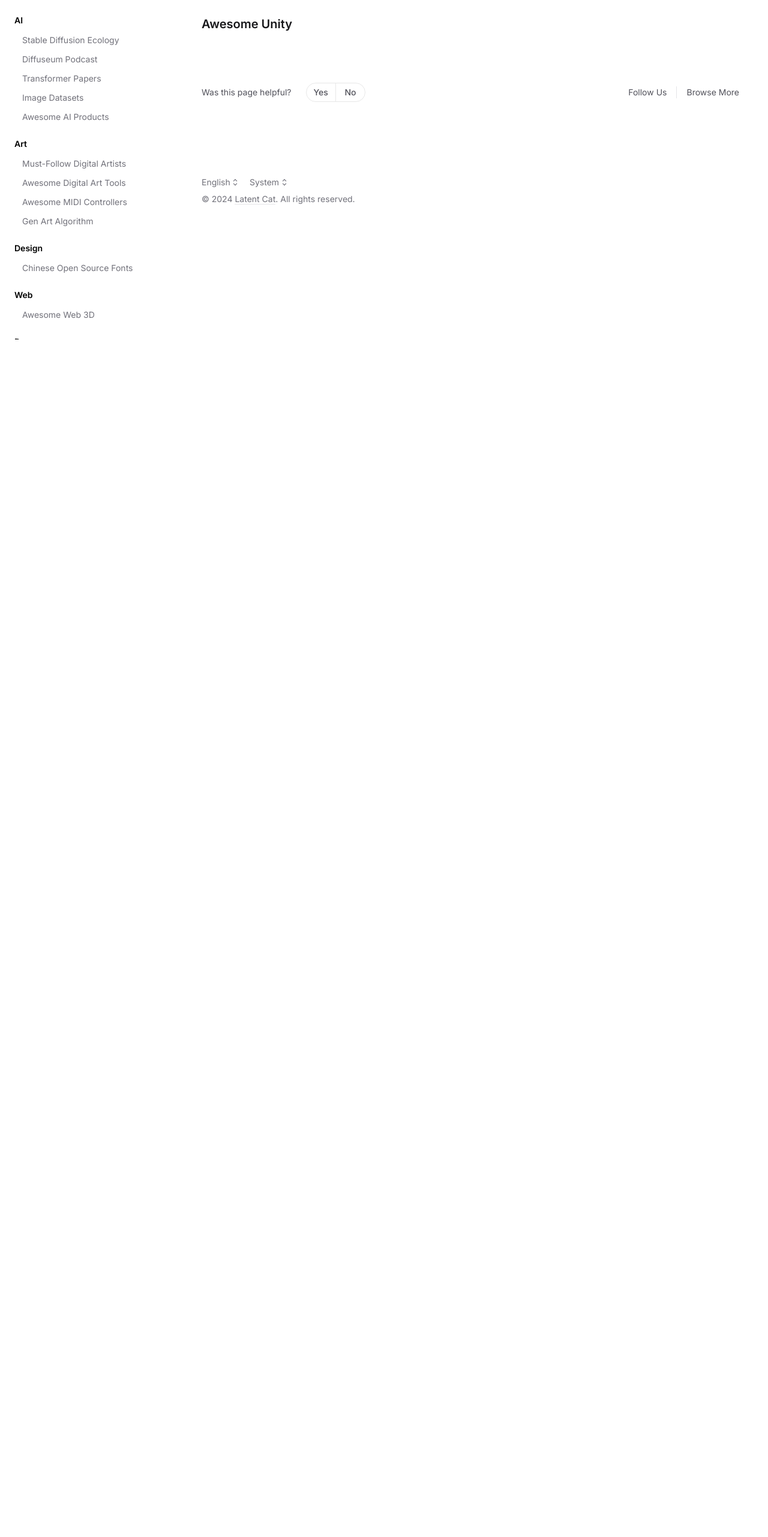
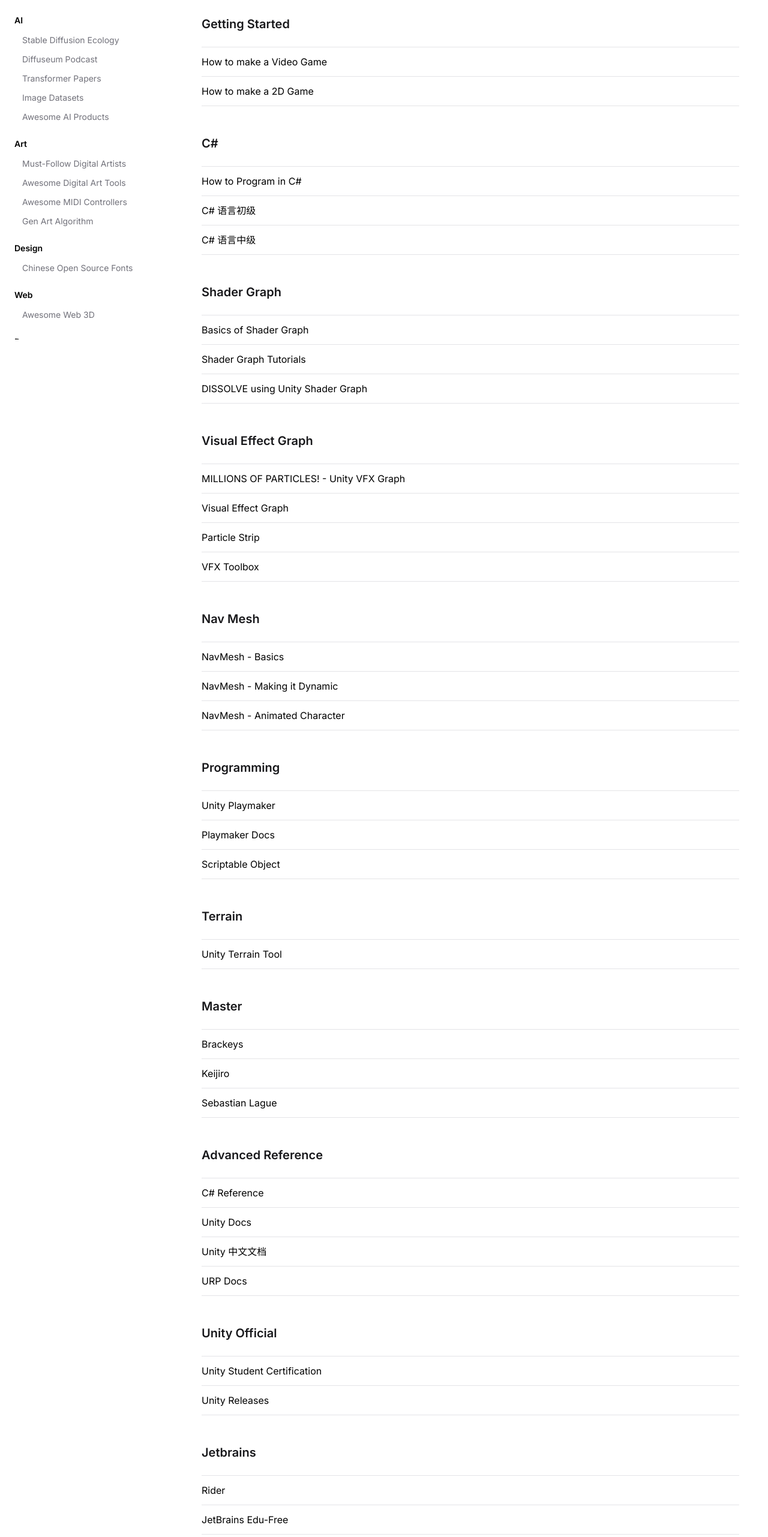
Before and after one commit to latentcat/latentbox, a Next.js app: page /en/awesome-unity in a window 1280 px wide. Shown: the part 234-2797 px from the top of the page at 60% size. Before the commit the page ends 856 px from the top, so only its background shows below. Built offline with nearby package versions, Linux system fonts and the light colour scheme.

Commit message:
update awesome unity

```diff
--- a/messages/en.json
+++ b/messages/en.json
@@ -175,7 +175,19 @@
     },
     "awesome-unity": {
       "title": "Awesome Unity",
-      "desc": ""
+      "desc": "",
+      "getting_started": "Getting Started",
+      "csharp": "C#",
+      "shader_graph": "Shader Graph",
+      "vfx_graph": "Visual Effect Graph",
+      "nav_mesh": "Nav Mesh",
+      "programming": "Programming",
+      "terrain": "Terrain",
+      "master": "Master",
+      "advanced_reference": "Advanced Reference",
+      "unity_official": "Unity Official",
+      "jetbrains": "Jetbrains",
+      "vrchat": "VRChat"
     },
     "vis-tools": {
       "title": "Awesome Vis Tools",
--- a/messages/zh.json
+++ b/messages/zh.json
@@ -175,7 +175,19 @@
     },
     "awesome-unity": {
       "title": "Unity 从入门到精通",
-      "desc": ""
+      "desc": "",
+      "getting_started": "入门",
+      "csharp": "C#",
+      "shader_graph": "Shader Graph",
+      "vfx_graph": "Visual Effect Graph",
+      "nav_mesh": "Nav Mesh",
+      "programming": "编程",
+      "terrain": "地形",
+      "master": "大师",
+      "advanced_reference": "高级参考",
+      "unity_official": "Unity 官方",
+      "jetbrains": "Jetbrains",
+      "vrchat": "VRChat"
     },
     "vis-tools": {
       "title": "可视化工具大全",
--- /dev/null
+++ b/src/app/[locale]/(docs)/awesome-unity/data.ts
@@ -0,0 +1,217 @@
+import { ResourceItem } from "@/lib/data_types";
+
+
+export const dataGettingStarted: ResourceItem[] = [
+  {
+    id: "how-to-make-a-video-game",
+    name: "How to make a Video Game",
+    url: "https://www.youtube.com/watch?v=j48LtUkZRjU&list=PLPV2KyIb3jR5QFsefuO2RlAgWEz6EvVi6",
+  },
+  {
+    id: "how-to-make-a-2d-game",
+    name: "How to make a 2D Game",
+    url: "https://www.youtube.com/watch?v=on9nwbZngyw&list=PLPV2KyIb3jR6TFcFuzI2bB7TMNIIBpKMQ",
+  }
+];
+
+export const dataCSharp: ResourceItem[] = [
+  {
+    id: "how-to-program-in-csharp",
+    name: "How to Program in C#",
+    url: "https://www.youtube.com/watch?v=g-9Jp4dmOBo&list=PLPV2KyIb3jR4CtEelGPsmPzlvP7ISPYzR&index=3",
+  },
+  {
+    id: "csharp-language-beginner",
+    name: "C# 语言初级",
+    url: "https://www.bilibili.com/video/BV1oy4y1q7jJ",
+  },
+  {
+    id: "csharp-language-intermediate",
+    name: "C# 语言中级",
+    url: "https://www.bilibili.com/video/BV1f5411G7bp",
+  }
+];
+
+
+export const dataShaderGraph: ResourceItem[] = [
+  {
+    id: "basics-of-shader-graph",
+    name: "Basics of Shader Graph",
+    url: "https://www.youtube.com/watch?v=Ar9eIn4z6XE",
+  },
+  {
+    id: "shader-graph-tutorials",
+    name: "Shader Graph Tutorials",
+    url: "https://www.youtube.com/watch?v=NiOGWZXBg4Y&list=PLPV2KyIb3jR6Q9Iz3PiQ3nvNowtEJ97Tu",
+  },
+  {
+    id: "dissolve-using-unity-shader-graph",
+    name: "DISSOLVE using Unity Shader Graph",
+    url: "https://www.youtube.com/watch?v=taMp1g1pBeE",
+  }
+];
+
+export const dataVFXGraph: ResourceItem[] = [
+  {
+    id: "millions-of-particles",
+    name: "MILLIONS OF PARTICLES! - Unity VFX Graph",
+    url: "https://www.youtube.com/watch?v=FvZNVQuLDjI",
+  },
+  {
+    id: "visual-effect-graph-basic-application",
+    name: "Visual Effect Graph",
+    url: "https://www.youtube.com/watch?v=Xwmdl4sbsjY",
+  },
+  {
+    id: "particle-strip",
+    name: "Particle Strip",
+    url: "https://www.youtube.com/watch?v=gdb9zvHh3r0",
+  },
+  {
+    id: "vfx-toolbox",
+    name: "VFX Toolbox",
+    url: "https://github.com/Unity-Technologies/VFXToolbox",
+  }
+];
+
+export const dataNavMesh: ResourceItem[] = [
+  {
+    id: "unity-navmesh-tutorial-basics",
+    name: "NavMesh - Basics",
+    url: "https://www.youtube.com/watch?v=CHV1ymlw-P8",
+  },
+  {
+    id: "unity-navmesh-tutorial-making-it-dynamic",
+    name: "NavMesh - Making it Dynamic",
+    url: "https://www.youtube.com/watch?v=FkLJ45Pt-mY&t=315s",
+  },
+  {
+    id: "unity-navmesh-tutorial-animated-character",
+    name: "NavMesh - Animated Character",
+    url: "https://www.youtube.com/watch?v=blPglabGueM&t=762s",
+  }
+];
+
+export const dataProgramming: ResourceItem[] = [
+  {
+    id: "unity-playmaker",
+    name: "Unity Playmaker",
+    url: "https://assetstore.unity.com/packages/tools/visual-scripting/playmaker-368",
+  },
+  {
+    id: "playmaker-document",
+    name: "Playmaker Docs",
+    url: "https://hutonggames.com/index.html",
+  },
+  {
+    id: "scriptable-object-introduction",
+    name: "Scriptable Object",
+    url: "https://www.youtube.com/watch?v=aPXvoWVabPY&t=213s",
+  }
+];
+
+export const dataTerrain: ResourceItem[] = [
+  {
+    id: "unity-terrain-tool",
+    name: "Unity Terrain Tool",
+    url: "https://www.youtube.com/watch?v=smnLYvF40s4",
+  }
+];
+
+export const dataMaster: ResourceItem[] = [
+  {
+    id: "brackeys",
+    name: "Brackeys",
+    url: "https://www.youtube.com/user/Brackeys",
+  },
+  {
+    id: "keijiro",
+    name: "Keijiro",
+    url: "https://github.com/keijiro",
+  },
+  {
+    id: "sebastian-lague",
+    name: "Sebastian Lague",
+    url: "https://www.youtube.com/@SebastianLague",
+  }
+];
+
+export const dataAdvancedReference: ResourceItem[] = [
+  {
+    id: "csharp-reference-tutorial",
+    name: "C# Reference",
+    url: "https://www.w3schools.com/cs/",
+  },
+  {
+    id: "unity-english-document",
+    name: "Unity Docs",
+    url: "https://docs.unity3d.com/",
+  },
+  {
+    id: "unity-chinese-document",
+    name: "Unity 中文文档",
+    url: "https://docs.unity.cn/cn/current/Manual/index.html",
+  },
+  {
+    id: "urp-document",
+    name: "URP Docs",
+    url: "https://docs.unity3d.com/Packages/com.unity.render-pipelines.universal@12.1/manual/index.html",
+  },
+];
+
+export const dataUnityOfficial: ResourceItem[] = [
+  {
+    id: "unity-student-certification",
+    name: "Unity Student Certification",
+    url: "https://store.unity.com/academic/unity-student",
+  },
+  {
+    id: "unity-installation-package-download",
+    name: "Unity Releases",
+    url: "https://unity.com/releases",
+  }
+];
+
+export const dataJetBrains: ResourceItem[] = [
+  {
+    id: "rider",
+    name: "Rider",
+    url: "https://www.jetbrains.com/rider/",
+  },
+  {
+    id: "jetbrains-community-education",
+    name: "JetBrains Edu-Free",
+    url: "https://www.jetbrains.com/community/education/#students",
+  }
+];
+
+export const dataVRChat: ResourceItem[] = [
+  {
+    id: "vrchat-resources",
+    name: "Awesome VRChat",
+    url: "https://github.com/madjin/awesome-vrchat",
+  },
+  {
+    id: "shader-forge",
+    name: "Shader Forge",
+    url: "https://acegikmo.com/shaderforge/",
+  }
+];
+
+const data = {
+  dataGettingStarted,
+  dataCSharp,
+  dataShaderGraph,
+  dataVFXGraph,
+  dataNavMesh,
+  dataProgramming,
+  dataTerrain,
+  dataMaster,
+  dataAdvancedReference,
+  dataUnityOfficial,
+  dataJetBrains,
+  dataVRChat,
+}
+
+
+export default data
--- a/src/app/[locale]/(docs)/awesome-unity/page.tsx
+++ b/src/app/[locale]/(docs)/awesome-unity/page.tsx
@@ -2,6 +2,8 @@ import { CollectionLayout } from "@/components/SimpleLayout";
 import { getTranslations } from "next-intl/server";
 import { SectionTitle } from "@/components/collection/SectionTitle";
 import { useTranslations } from "next-intl";
+import { ListView } from "@/components/collection/ListView";
+import data from "./data";
 
 
 export default function Page() {
@@ -13,7 +15,41 @@ export default function Page() {
       intro={t("desc")}
     >
 
-      <SectionTitle title={t("title")} />
+      <SectionTitle title={t("getting_started")} />
+      <ListView data={data.dataGettingStarted} />
+
+      <SectionTitle title={t("csharp")} />
+      <ListView data={data.dataCSharp} />
+
+      <SectionTitle title={t("shader_graph")} />
+      <ListView data={data.dataShaderGraph} />
+
+      <SectionTitle title={t("vfx_graph")} />
+      <ListView data={data.dataVFXGraph} />
+
+      <SectionTitle title={t("nav_mesh")} />
+      <ListView data={data.dataNavMesh} />
+
+      <SectionTitle title={t("programming")} />
+      <ListView data={data.dataProgramming} />
+
+      <SectionTitle title={t("terrain")} />
+      <ListView data={data.dataTerrain} />
+
+      <SectionTitle title={t("master")} />
+      <ListView data={data.dataMaster} />
+
+      <SectionTitle title={t("advanced_reference")} />
+      <ListView data={data.dataAdvancedReference} />
+
+      <SectionTitle title={t("unity_official")} />
+      <ListView data={data.dataUnityOfficial} />
+
+      <SectionTitle title={t("jetbrains")} />
+      <ListView data={data.dataJetBrains} />
+
+      <SectionTitle title={t("vrchat")} />
+      <ListView data={data.dataVRChat} />
 
     </CollectionLayout>
   )
```
Also changed, not shown: src/app/[locale]/(docs)/awesome-ai-products/page.tsx (+1 -10 lines).
